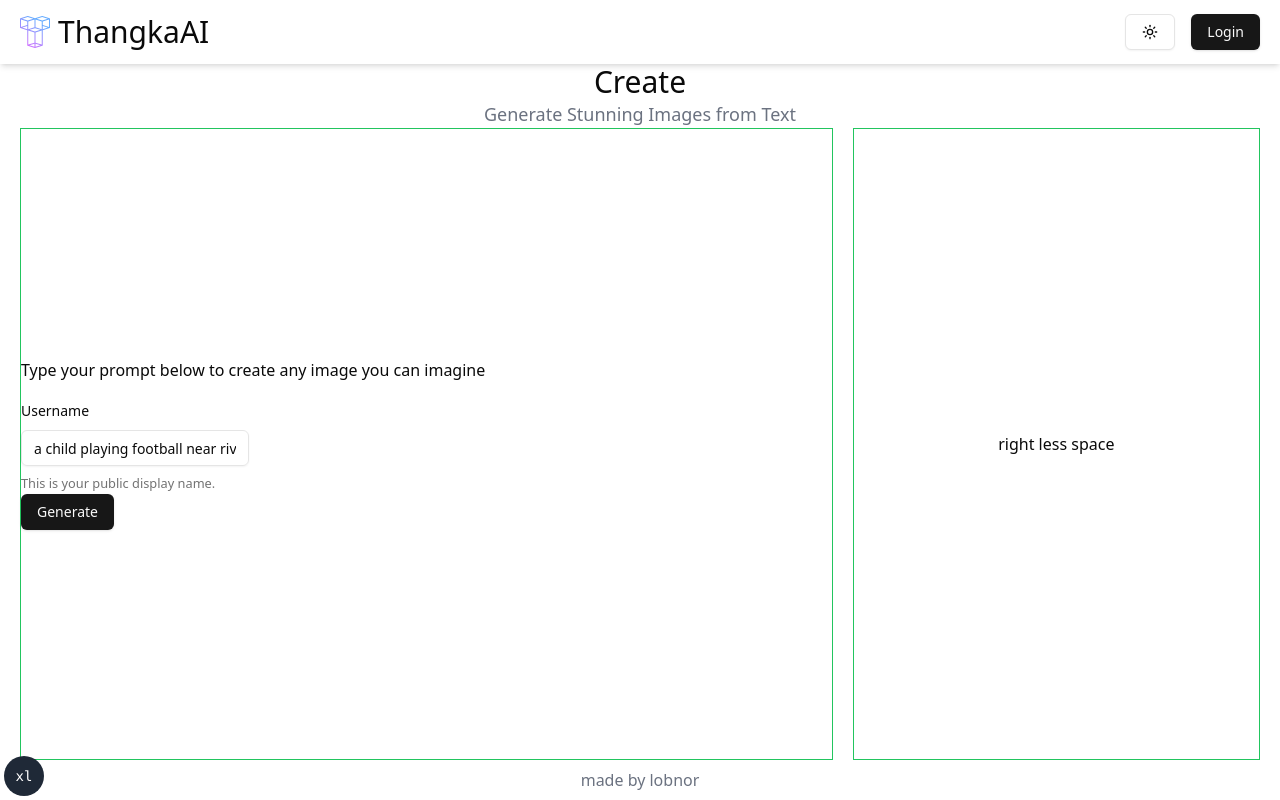
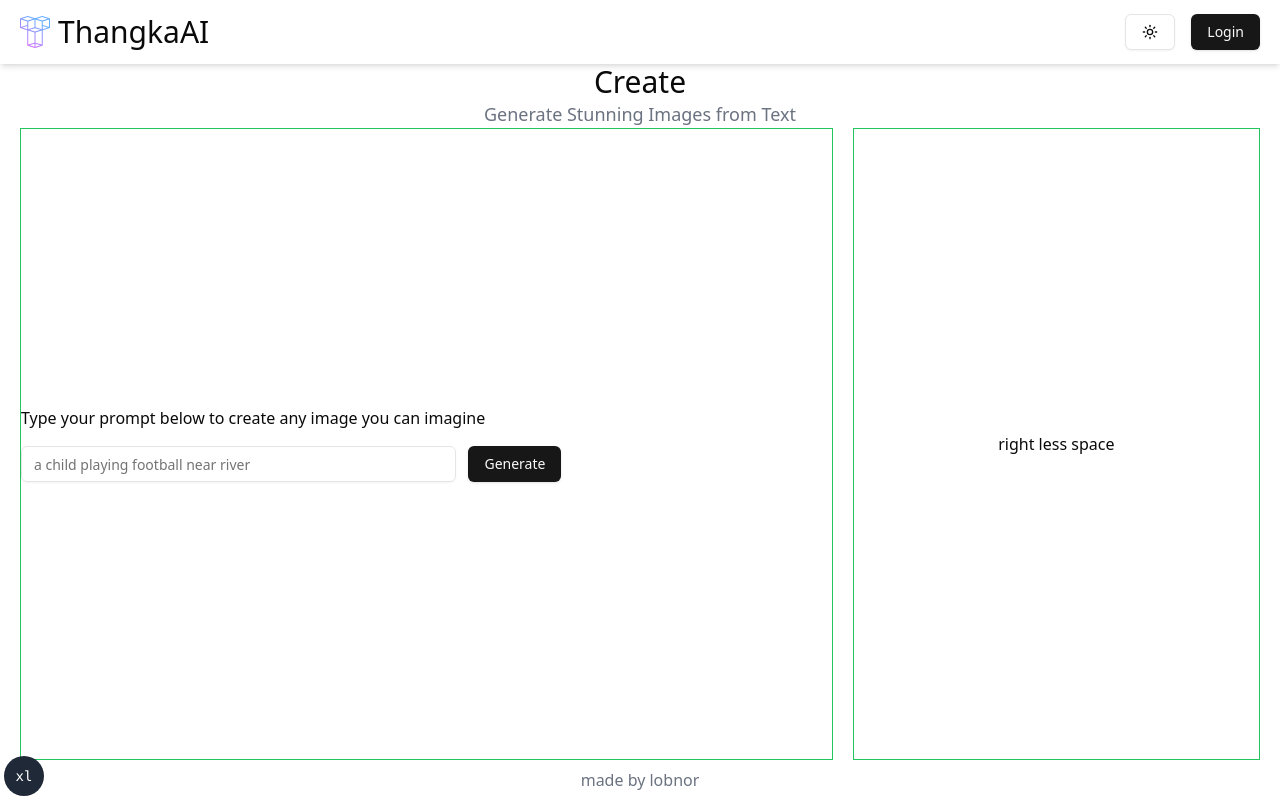
Before and after one commit to lobnor2/ThangkaAI, a Next.js app: page /create in a window 1280 px wide. Built offline with nearby package versions, Linux system fonts and the light colour scheme; no server answers.

Commit message:
fix prompt form

```diff
--- a/src/app/create/page.tsx
+++ b/src/app/create/page.tsx
@@ -8,15 +8,15 @@ import { z } from "zod";
 import {
   Form,
   FormControl,
-  FormDescription,
   FormField,
   FormItem,
-  FormLabel,
   FormMessage,
 } from "@/components/ui/form";
 
 const formSchema = z.object({
-  prompt: z.string().min(5),
+  prompt: z
+    .string()
+    .min(7, { message: "Prompt must be atleast 7 characters long" }),
 });
 
 const Page = () => {
@@ -27,7 +27,7 @@ const Page = () => {
   const form = useForm<z.infer<typeof formSchema>>({
     resolver: zodResolver(formSchema),
     defaultValues: {
-      prompt: "a child playing football near river",
+      prompt: "",
     },
   });
 
@@ -50,26 +50,25 @@ const Page = () => {
           <p className="mb-4">
             Type your prompt below to create any image you can imagine
           </p>
-          <div className="flex gap-3 w-full">
+          <div className=" w-full">
             <Form {...form}>
-              <form onSubmit={form.handleSubmit(onSubmit)} className="">
+              <form
+                onSubmit={form.handleSubmit(onSubmit)}
+                className="flex gap-3 w-2/3 justify-between"
+              >
                 <FormField
                   control={form.control}
                   name="prompt"
                   render={({ field }) => (
-                    <FormItem>
-                      <FormLabel>Username</FormLabel>
+                    <FormItem className="w-full flex flex-wrap">
                       <FormControl>
                         <Input
                           type="text"
                           placeholder="a child playing football near river"
-                          className="w-full"
+                          className=""
                           {...field}
                         />
                       </FormControl>
-                      <FormDescription>
-                        This is your public display name.
-                      </FormDescription>
                       <FormMessage />
                     </FormItem>
                   )}
```
